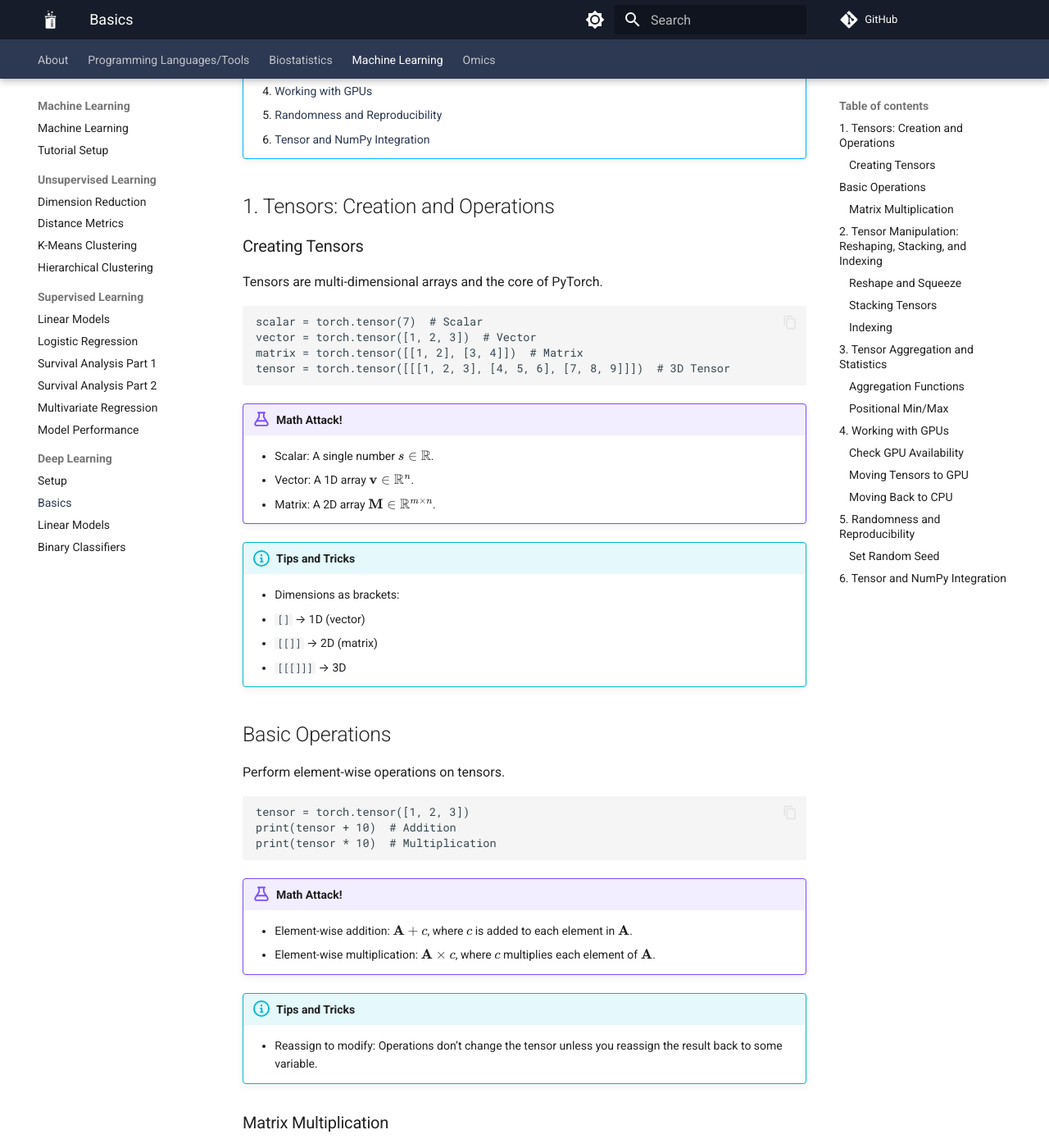
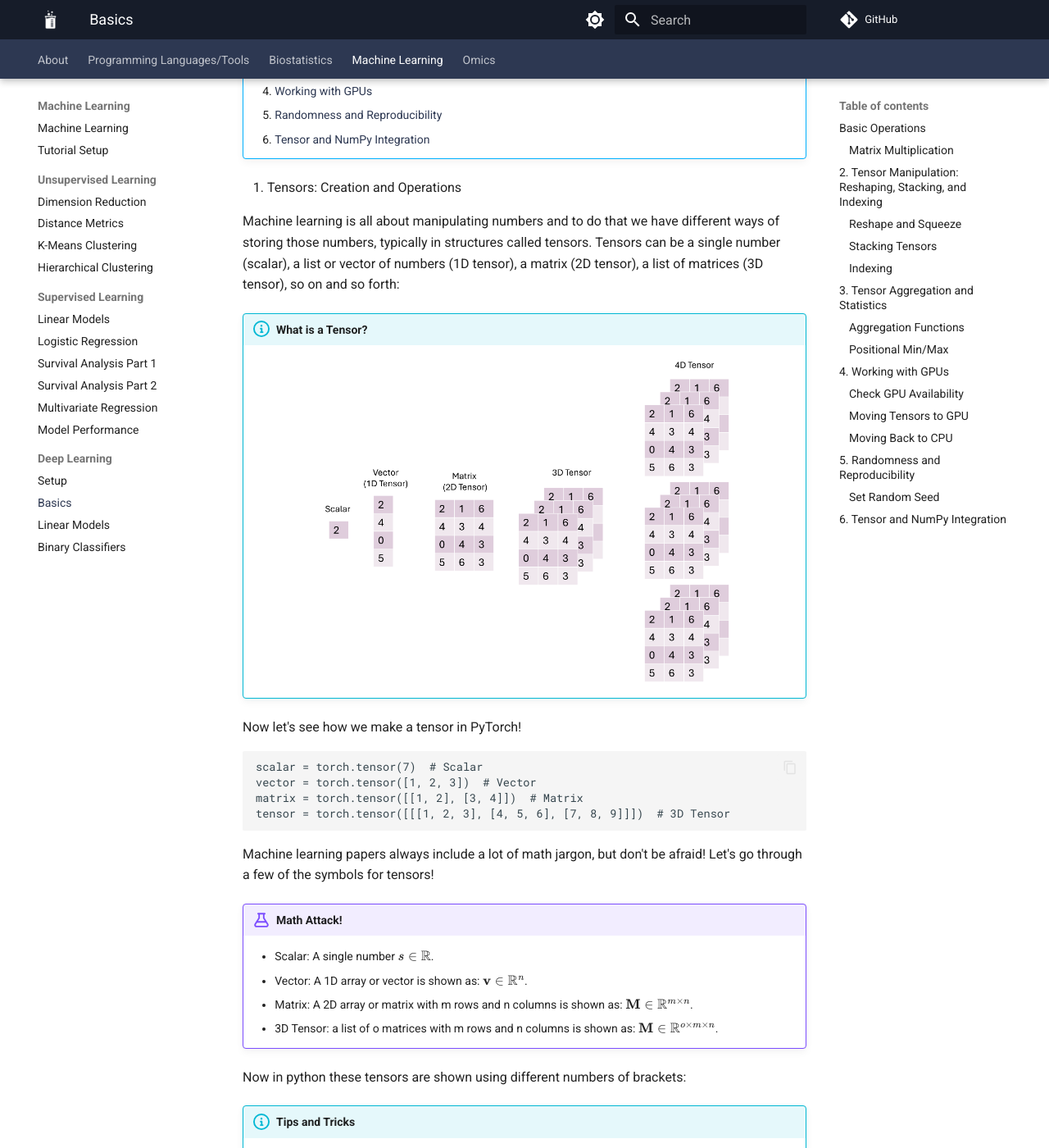
Before and after one commit to comp-tox-jhu/CompToxLab, an MkDocs documentation site: the page built from docs/machine_learning/deep_learning/01_basics.md, in a window 1280 px wide and 1400 px high, scrolled down 380 px. Shown: the whole window at 82% size. Built offline with MkDocs 1.6.1 and Material for MkDocs 9.7.7, drawn with Linux system fonts in a browser that asks for light colours; comment, search, counter and statistics services are not loaded.

Commit message:
Update 01_basics.md

````diff
--- a/docs/machine_learning/deep_learning/01_basics.md
+++ b/docs/machine_learning/deep_learning/01_basics.md
@@ -3,16 +3,23 @@
     - [Deep Learning Setup](./00_setup.md) : Setup workspace and download python libraries
 
 !!! abstract "Learning Objectives"
-    1. [Tensors: Creation and Operations](#1-tensors-creation-and-operations)
-    2. [Tensor Manipulation: Reshaping, Stacking, and Indexing](#2-tensor-manipulation-reshaping-stacking-and-indexing)
-    3. [Tensor Aggregation and Statistics](#3-tensor-aggregation-and-statistics)
-    4. [Working with GPUs](#4-working-with-gpus)
-    5. [Randomness and Reproducibility](#5-randomness-and-reproducibility)
-    6. [Tensor and NumPy Integration](#6-tensor-and-numpy-integration)
+    1. [Tensors: Creation and Operations](tensors-creation-and-operations)
+    2. [Tensor Manipulation: Reshaping, Stacking, and Indexing](tensor-manipulation-reshaping-stacking-and-indexing)
+    3. [Tensor Aggregation and Statistics](tensor-aggregation-and-statistics)
+    4. [Working with GPUs](working-with-gpus)
+    5. [Randomness and Reproducibility](randomness-and-reproducibility)
+    6. [Tensor and NumPy Integration](tensor-and-numpy-integration)
 
-## 1. Tensors: Creation and Operations
-### Creating Tensors
-Tensors are multi-dimensional arrays and the core of PyTorch.
+1. Tensors: Creation and Operations
+
+Machine learning is all about manipulating numbers and to do that we have different ways of storing those numbers, typically in structures called tensors. Tensors can be a single number (scalar), a list or vector of numbers (1D tensor), a matrix (2D tensor), a list of matrices (3D tensor), so on and so forth:
+
+!!! info "What is a Tensor?"
+    <figure markdown="span">
+      ![](img/tensors.png){ width="500" }
+    </figure>
+
+Now let's see how we make a tensor in PyTorch!
 
 ```{python}
 scalar = torch.tensor(7)  # Scalar
@@ -21,10 +28,15 @@
 tensor = torch.tensor([[[1, 2, 3], [4, 5, 6], [7, 8, 9]]])  # 3D Tensor
 ```
 
+Machine learning papers always include a lot of math jargon, but don't be afraid! Let's go through a few of the symbols for tensors!
+
 !!! example "Math Attack!"
     - Scalar: A single number $s \in \mathbb{R}$.
-    - Vector: A 1D array $\mathbf{v} \in \mathbb{R}^n$.
-    - Matrix: A 2D array $\mathbf{M} \in \mathbb{R}^{m \times n}$.
+    - Vector: A 1D array or vector is shown as: $\mathbf{v} \in \mathbb{R}^n$.
+    - Matrix: A 2D array or matrix with m rows and n columns is shown as: $\mathbf{M} \in \mathbb{R}^{m \times n}$.
+    - 3D Tensor: a list of o matrices with m rows and n columns is shown as: $\mathbf{M} \in \mathbb{R}^{o \times m \times n}$.
+
+Now in python these tensors are shown using different numbers of brackets:
 
 !!! info "Tips and Tricks"
     - Dimensions as brackets:
````
